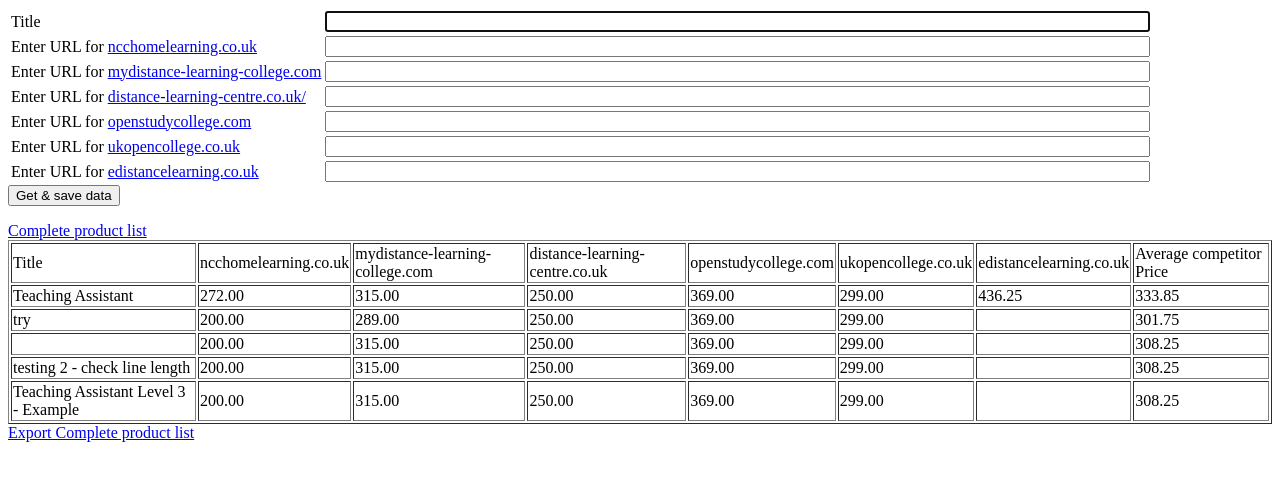
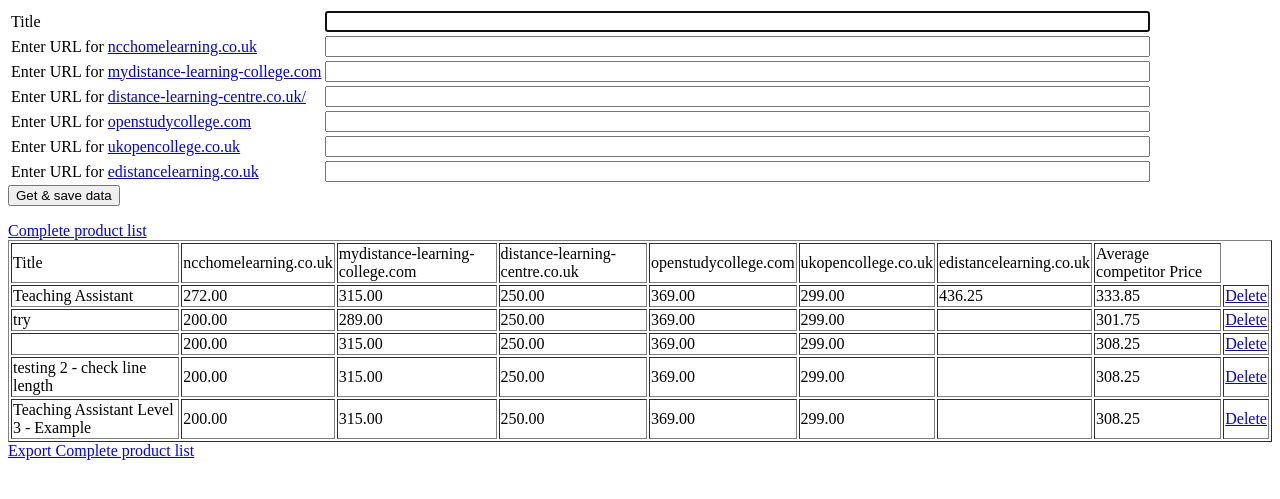
Before and after one commit to satyandrab/django-pricing, a Django app: page /pricing/list/ in a window 1280 px wide. Shown: the top 499 px of the page. Run offline with Django 3.2, Linux system fonts and the light colour scheme; data comes from the database, SQL or seed files in the repository; parts of the project's set-up code (start-up, migrations or seed data) failed here and were passed over.

Commit message:
committing delete code

```diff
--- a/mysite/pricing/urls.py
+++ b/mysite/pricing/urls.py
@@ -10,6 +10,7 @@ urlpatterns = patterns('pricing.views',
                        url(r'^list/$', 'list'),
                        url(r'^export/$', 'export'),
                        url(r'^exportlist/$', 'exportlist'),
+                       url(r'^DeleteEntry/$', 'delete_entry'),
     # Examples:
     # url(r'^$', 'mysite.views.home', name='home'),
     # url(r'^mysite/', include('mysite.foo.urls')),
--- a/mysite/pricing/views.py
+++ b/mysite/pricing/views.py
@@ -17,6 +17,13 @@ def index(request):
     context = {'results': None}
 
     return render_to_response('pricing/index.html', context)
+
+def delete_entry(request):
+    row_id = request.GET['id']
+    entry = data.objects.get(pk=row_id)
+
+    entry.delete()
+    list(request)
 
 def export(request):
     title = request.GET['title_unique']
--- a/mysite/templates/pricing/index.html
+++ b/mysite/templates/pricing/index.html
@@ -116,6 +116,7 @@ function check_blank(){
 			<td>{{ u.ukopencollege_price }}</td>
 			<td>{{ u.edistancelearning_price }}</td>
 			<td>{{ u.avg_comp_price }}</td>
+			<td><a href="/pricing/DeleteEntry/?id={{u.pk}}">Delete</a></td>
 		</tr>
 	    {% endfor %}
     </table>
```
